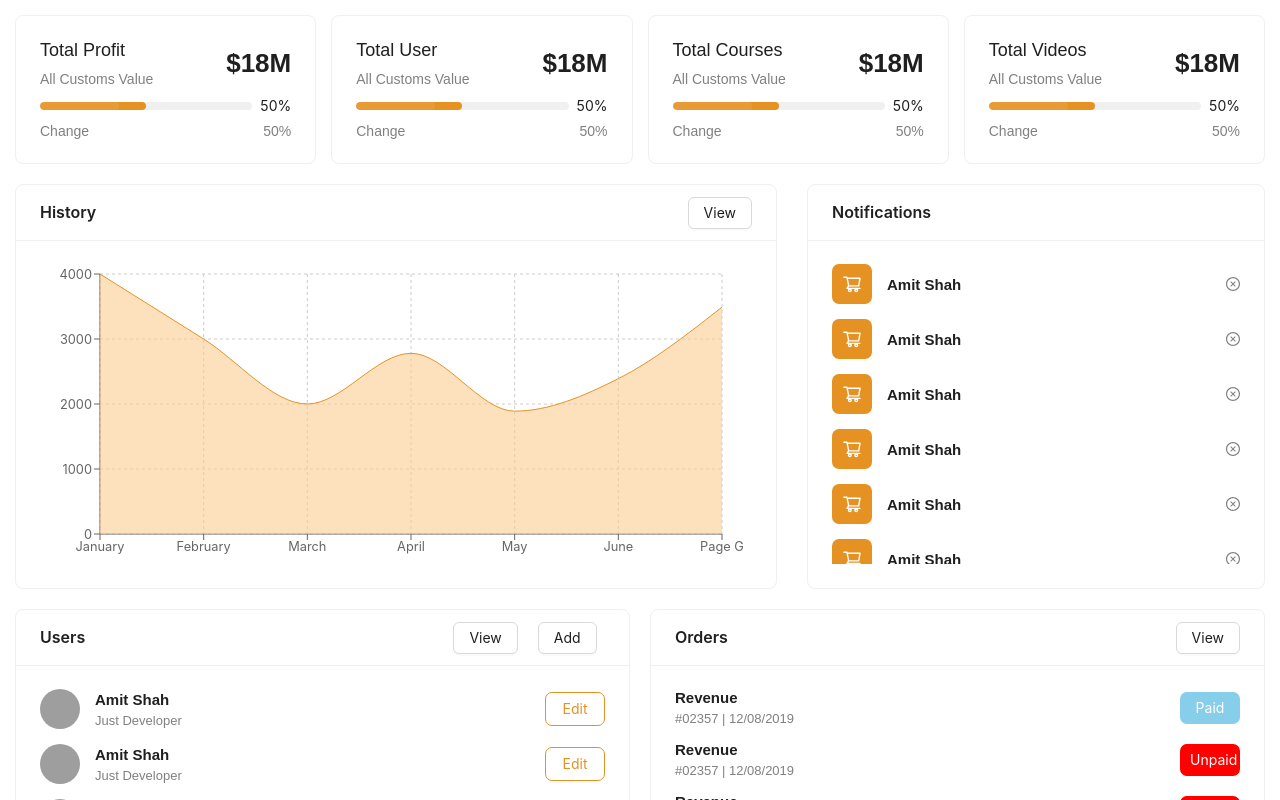
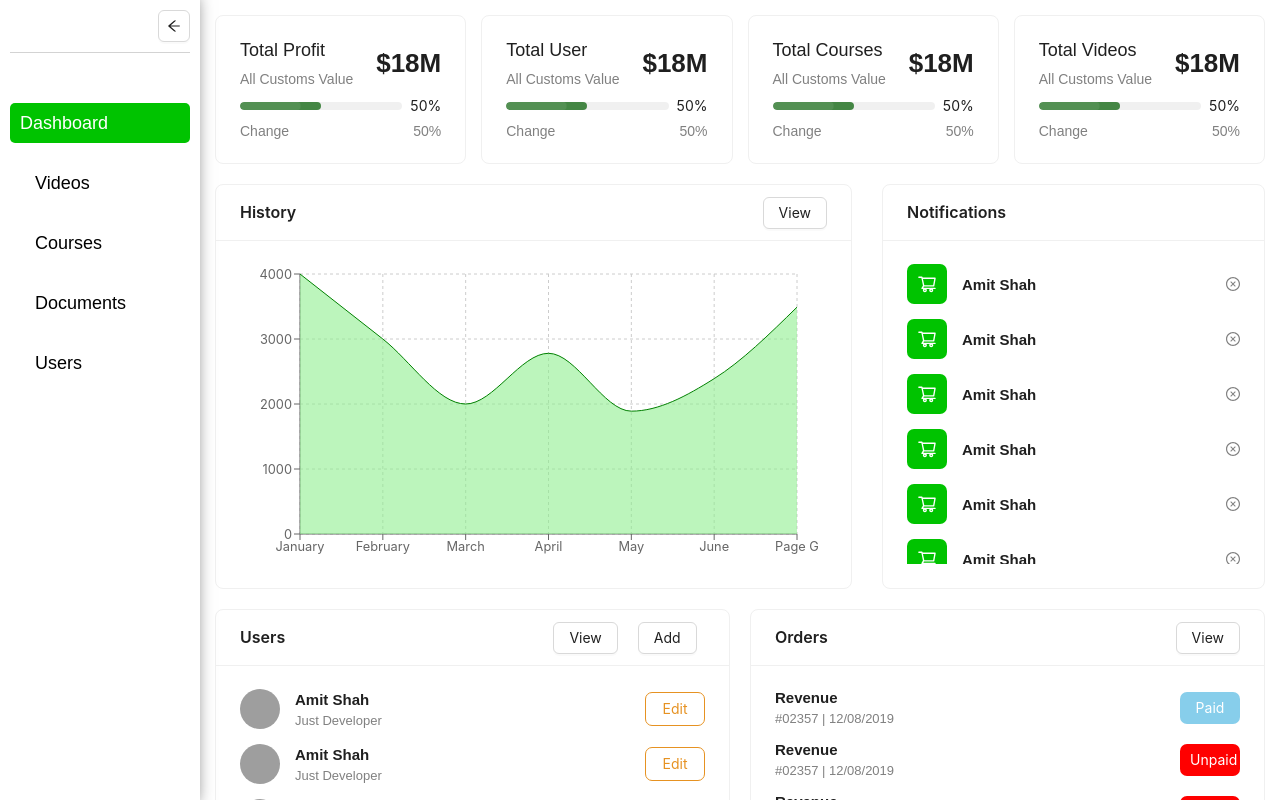
Before and after one commit to AMIT9027/adminDashboard, a React (Create React App) app: page / in a window 1280 px wide. Shown: the top 800 px of the page. Built offline with nearby package versions, Linux system fonts and the light colour scheme; grey boxes are pictures that could not be loaded.

Commit message:
feat/sidebar

```diff
--- a/src/App.js
+++ b/src/App.js
@@ -8,11 +8,17 @@ import CourseList from "./pages/courseList";
 import GraphPage from "./pages/GraphPage";
 import Login from "./pages/Login";
 import OrderList from "./pages/OrderList";
+import Sidebar from "./components/Sidebar";
+import { AppContainer } from "./styles/Commen";
 
 function App() {
   return (
     <>
+      <AppContainer>
         <Router>
+          <div>
+            <Sidebar />
+          </div>
           <Routes>
             <Route path="/" element={<Dashboard />} />
             <Route path="/user-list" element={<UserList />} />
@@ -24,6 +30,7 @@ function App() {
             <Route path="/login" element={<Login />} />
           </Routes>
         </Router>
+      </AppContainer>
     </>
   );
 }
--- /dev/null
+++ b/src/components/Sidebar/index.jsx
@@ -0,0 +1,34 @@
+import React, { useEffect, useState } from "react";
+import { ArrowLeftOutlined, ArrowRightOutlined } from "@ant-design/icons";
+// import { StyledButton } from "antd";
+import { Button } from "antd";
+import {
+  ElementWrap,
+  SideBarHeader,
+  SidebarContainer,
+  SidebarWrap,
+} from "../../styles/Sidebar";
+
+const Sidebar = () => {
+  const [isSidebarOpen, setSidebarOpen] = useState(true);
+
+  return (
+    <SidebarContainer isSidebarOpen={isSidebarOpen}>
+      <SideBarHeader isSidebarOpen={isSidebarOpen}>
+        <Button
+          icon={isSidebarOpen ? <ArrowLeftOutlined /> : <ArrowRightOutlined />}
+          onClick={() => setSidebarOpen(!isSidebarOpen)}
+        />
+      </SideBarHeader>
+      <SidebarWrap>
+        <ElementWrap to={"/"}>Dashboard</ElementWrap>
+        <ElementWrap to={"/video-list"}>Videos</ElementWrap>
+        <ElementWrap to={"/course-list"}>Courses</ElementWrap>
+        <ElementWrap to={"/document-list"}>Documents </ElementWrap>
+        <ElementWrap to={"/user-list"}>Users</ElementWrap>
+      </SidebarWrap>
+    </SidebarContainer>
+  );
+};
+
+export default Sidebar;
--- a/src/components/Table/index.jsx
+++ b/src/components/Table/index.jsx
@@ -1,17 +1,12 @@
-import { Button, Card, Table } from "antd";
+import { Card, Table } from "antd";
 import React from "react";
 import { Container, DashboardWrap } from "../../styles/Dashboard";
-import {ArrowLeftOutlined} from "@ant-design/icons"
-import { Link } from "react-router-dom";
-const TableList = ({ title, data, columns, actions ,extra }) => {
+
+const TableList = ({ title, data, columns, actions, extra }) => {
   return (
     <Container>
-
-      <DashboardWrap >
-        <Link to={"/"}>
-            <Button icon={<ArrowLeftOutlined />} >Back</Button>
-        </Link>
-        <Card title={title} extra={extra} >
+      <DashboardWrap>
+        <Card title={title} extra={extra}>
           <Table
             dataSource={data}
             columns={actions ? columns.concat(actions) : columns}
--- a/src/pages/GraphPage/index.jsx
+++ b/src/pages/GraphPage/index.jsx
@@ -1,18 +1,8 @@
 import React from "react";
 import { GraphSection } from "../../views/GraphSection";
-import { Link } from "react-router-dom";
-import { Button } from "antd";
-import { ArrowLeftOutlined } from "@ant-design/icons";
 
 const GraphPage = () => {
-  return (
-    <>
-      <Link to={"/"}>
-        <Button icon={<ArrowLeftOutlined />}>Back</Button>
-      </Link>
-      <GraphSection />
-    </>
-  );
+  return <GraphSection />;
 };
 
 export default GraphPage;
--- /dev/null
+++ b/src/styles/Commen/index.jsx
@@ -0,0 +1,5 @@
+import styled from "styled-components";
+
+export const AppContainer = styled.div`
+  display: flex;
+`;
--- a/src/styles/Dashboard/AnalyticsCard/index.jsx
+++ b/src/styles/Dashboard/AnalyticsCard/index.jsx
@@ -10,7 +10,7 @@ export const CardWrap = styled.div`
   gap: 7px;
 
   .ant-progress-bg {
-    background-color: #e69222;
+    background-color: #448644;
   }
 `;
 
--- a/src/styles/Dashboard/ChartSection/index.jsx
+++ b/src/styles/Dashboard/ChartSection/index.jsx
@@ -43,7 +43,7 @@ export const NotificationWrap = styled.div`
 export const NotificationIcon = styled.div`
   width: 40px;
   height: 40px;
-  background-color: #e69222;
+  background-color: #00c300;
   color: white;
   border-radius: 7px;
   display: grid;
--- a/src/styles/Dashboard/TableAnalytics/index.jsx
+++ b/src/styles/Dashboard/TableAnalytics/index.jsx
@@ -125,4 +125,10 @@ export const ButtonWrapper = styled.div`
   height: 100%;
   width: 100%;
   min-width: 160px;
+  .ant-btn-default {
+    &:hover {
+      color: green;
+      border-color: green;
+    }
+  }
 `;
--- /dev/null
+++ b/src/styles/Sidebar/index.jsx
@@ -0,0 +1,66 @@
+import { NavLink } from "react-router-dom";
+import styled from "styled-components";
+
+export const SidebarContainer = styled.div`
+  width: 100%;
+  max-width: 200px;
+  min-width: 200px;
+  min-height: 800px;
+  box-shadow: -6px 0px 15px 3px #787878;
+  z-index: 19;
+  background-color: white;
+  display: flex;
+  flex-direction: column;
+  align-items: center;
+  position: sticky;
+  top: 0px;
+  transition: margin 1.5s;
+  margin-left: ${({ isSidebarOpen }) => (!isSidebarOpen ? "-200px" : "")};
+  a.active {
+    background-color: #00c300;
+    color: white;
+    max-width: 100%;
+  }
+`;
+
+export const SideBarHeader = styled.div`
+  display: flex;
+  justify-content: flex-end;
+  padding: 10px;
+  width: 100%;
+  transition: margin 1.5s;
+  margin-left: ${({ isSidebarOpen }) => (!isSidebarOpen ? "80px" : "")};
+  z-index: 20;
+`;
+
+export const SidebarWrap = styled.div`
+  width: 100%;
+  max-width: 180px;
+  display: flex;
+  flex-direction: column;
+  gap: 20px;
+  align-items: center;
+  padding-top: 50px;
+  border-top: 1px solid lightgray;
+`;
+export const ElementWrap = styled(NavLink)`
+  width: 100%;
+  max-width: 150px;
+  min-height: 40px;
+  padding-left: 10px;
+  border-radius: 5px;
+  display: flex;
+  align-items: center;
+  font-family: Arial, Helvetica, sans-serif;
+  font-size: 18px;
+  font-weight: 300;
+  cursor: pointer;
+  background-color: white;
+  text-decoration: none;
+  color: black;
+  transition: color 0.8s, background-color 0.5s, max-width 1s;
+  &:hover {
+    color: #7bf77b;
+    border-color: #7bf77b;
+  }
+`;
--- a/src/views/ChartSection/index.jsx
+++ b/src/views/ChartSection/index.jsx
@@ -104,8 +104,8 @@ const ChartSection = () => {
               <Area
                 type="monotone"
                 dataKey="uv"
-                stroke="#e69222"
-                fill="#fccd91"
+                stroke="green"
+                fill="lightGreen"
               />
             </AreaChart>
           </ResponsiveContainer>
```
Lines whose indentation alone changed are shown as unchanged.
